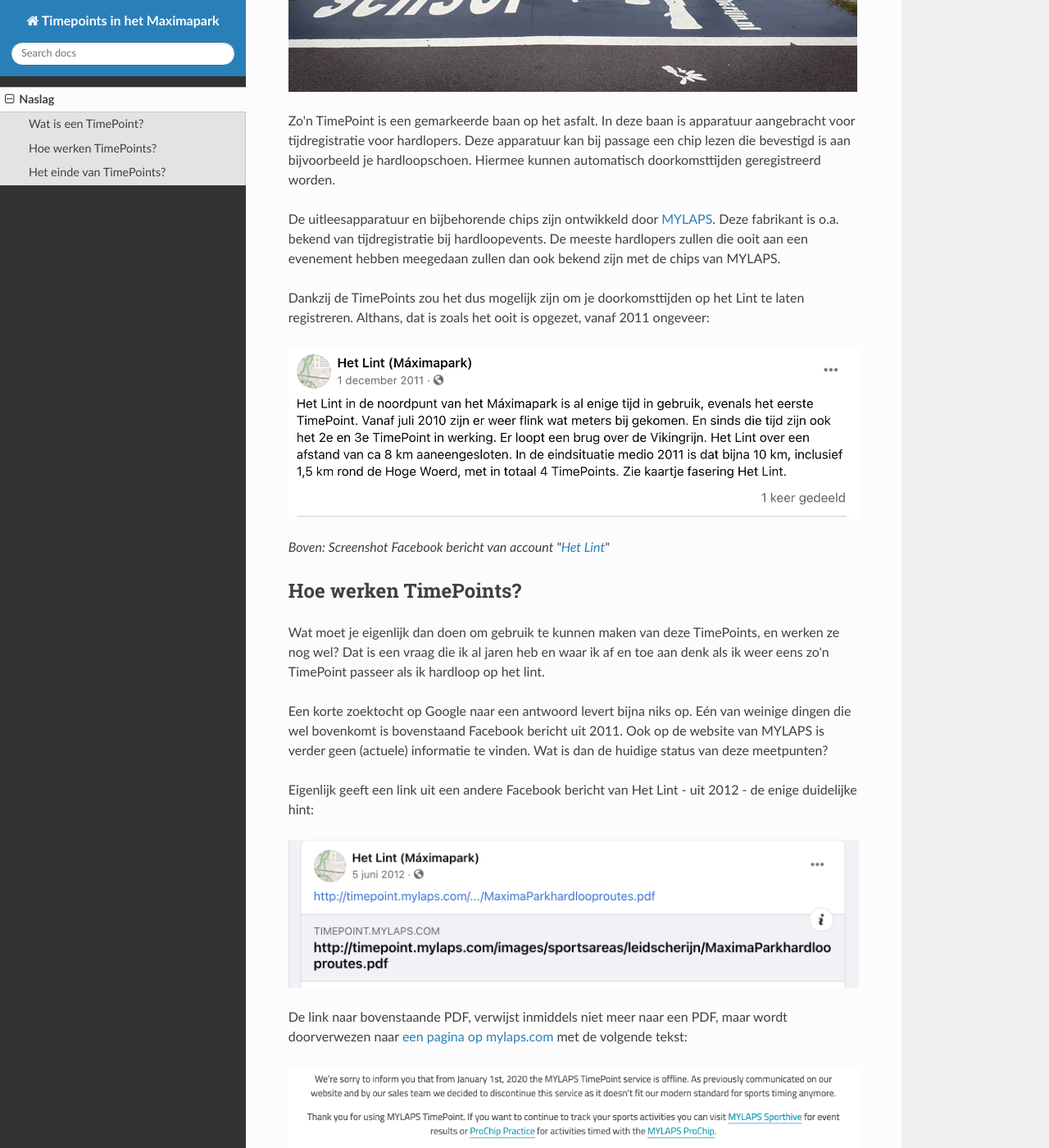
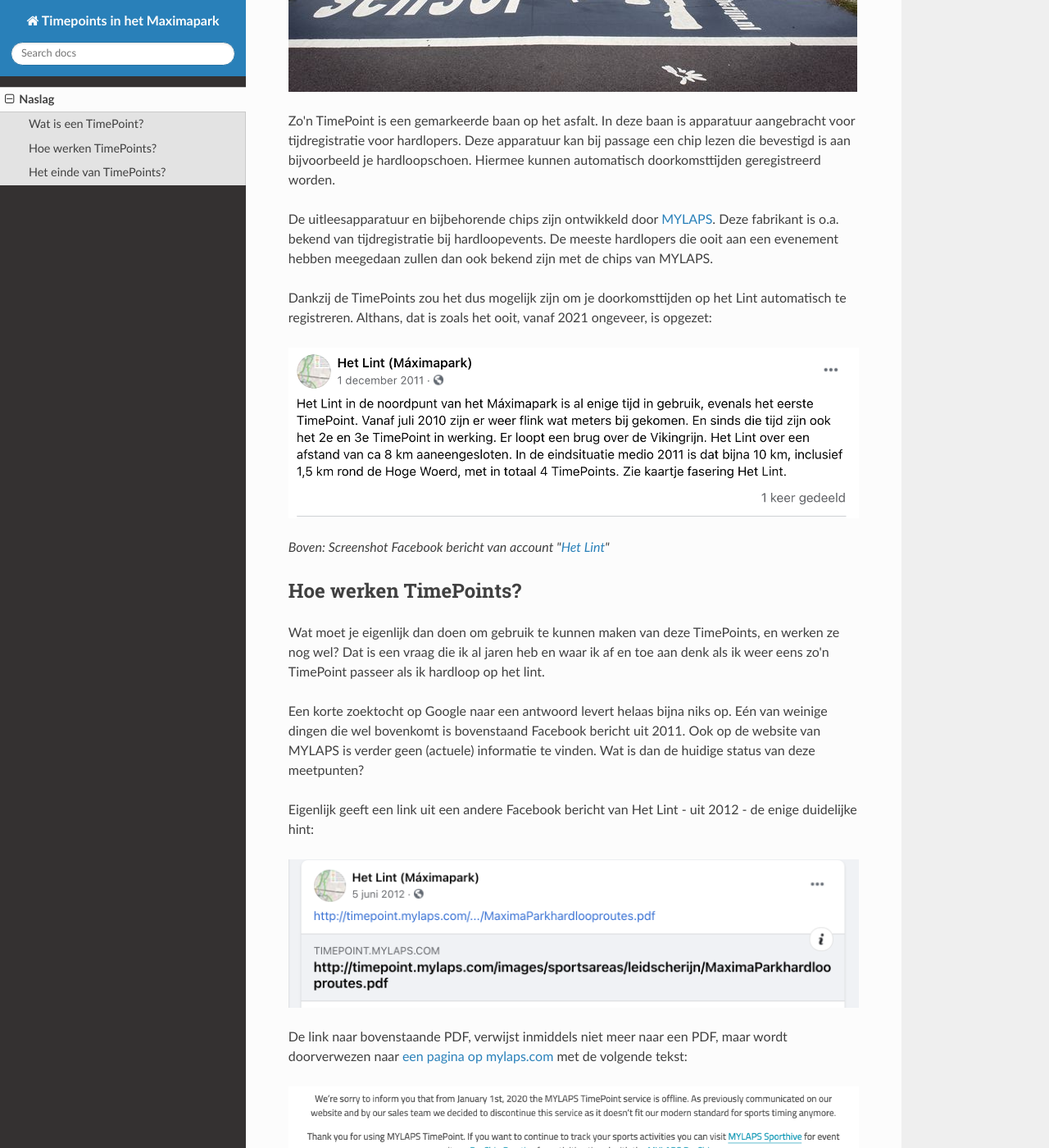
Before and after one commit to onderweg/timepoint-docs, an MkDocs documentation site: the page built from docs/index.md, in a window 1280 px wide and 1400 px high, scrolled down 568 px. Shown: the whole window at 82% size. Built offline with MkDocs 1.6.1, drawn with Linux system fonts in a browser that asks for light colours; nearby versions of some CDN libraries; some of the changed text lies outside the part shown.

```diff
--- a/docs/index.md
+++ b/docs/index.md
@@ -2,15 +2,15 @@
 
 ## Wat is een TimePoint?
 
-Op het lint, een 8 kilometer lange ring rondom het [Maximapark](https://maximapark.nl/) in Utrecht voor fietsers en (hard)lopers, kan je om de paar kilometer zogenaamde *TimePoints* vinden.
+Op Het Lint, een 8 kilometer lange ring rondom het [Maximapark](https://maximapark.nl/) in Utrecht voor fietsers en (hard)lopers, kan je om de paar kilometer zogenaamde *TimePoints* vinden.
 
 ![Het Lint, Leidsche Rijn](img/lint.jpg)
 
 Zo'n TimePoint is een gemarkeerde baan op het asfalt. In deze baan is apparatuur aangebracht voor tijdregistratie voor hardlopers. Deze apparatuur kan bij passage een chip lezen die bevestigd is aan bijvoorbeeld je hardloopschoen. Hiermee kunnen automatisch doorkomsttijden geregistreerd worden.
 
-De uitleesapparatuur en bijbehorende chips zijn ontwikkeld door [MYLAPS](https://www.mylaps.com/nl/). Deze fabrikant is o.a. bekend van tijdregistratie bij hardloopevents. De meeste hardlopers zullen die ooit aan een evenement hebben meegedaan zullen dan ook bekend zijn met de chips van MYLAPS.
+De uitleesapparatuur en bijbehorende chips zijn ontwikkeld door [MYLAPS](https://www.mylaps.com/nl/). Deze fabrikant is o.a. bekend van tijdregistratie bij hardloopevents. De meeste hardlopers die ooit aan een evenement hebben meegedaan zullen dan ook bekend zijn met de chips van MYLAPS.
 
-Dankzij de TimePoints zou het dus mogelijk zijn om je doorkomsttijden op het Lint te laten registreren. Althans, dat is zoals het ooit is opgezet, vanaf 2011 ongeveer:
+Dankzij de TimePoints zou het dus mogelijk zijn om je doorkomsttijden op het Lint automatisch te registreren. Althans, dat is zoals het ooit, vanaf 2021 ongeveer, is opgezet:
 
 ![Screenshot Facebook bericht van account "[Het Lint](https://www.facebook.com/Het-Lint-M%C3%A1ximapark-330874426926136/)"](img/fb_screenshot.png)
 
@@ -20,7 +20,7 @@ Dankzij de TimePoints zou het dus mogelijk zijn om je doorkomsttijden op het Lin
 
 Wat moet je eigenlijk dan doen om gebruik te kunnen maken van deze TimePoints, en werken ze nog wel? Dat is een vraag die ik al jaren heb en waar ik af en toe aan denk als ik weer eens zo'n TimePoint passeer als ik hardloop op het lint.
 
-Een korte zoektocht op Google naar een antwoord levert bijna niks op. Eén van weinige dingen die wel bovenkomt is bovenstaand Facebook bericht uit 2011. Ook op de website van MYLAPS is verder geen (actuele) informatie te vinden. Wat is dan de huidige status van deze meetpunten?
+Een korte zoektocht op Google naar een antwoord levert helaas bijna niks op. Eén van weinige dingen die wel bovenkomt is bovenstaand Facebook bericht uit 2011. Ook op de website van MYLAPS is verder geen (actuele) informatie te vinden. Wat is dan de huidige status van deze meetpunten?
 
 Eigenlijk geeft een link uit een andere Facebook bericht van Het Lint - uit 2012 - de enige duidelijke hint:
 
```
Also changed, not shown: 1 other file.
